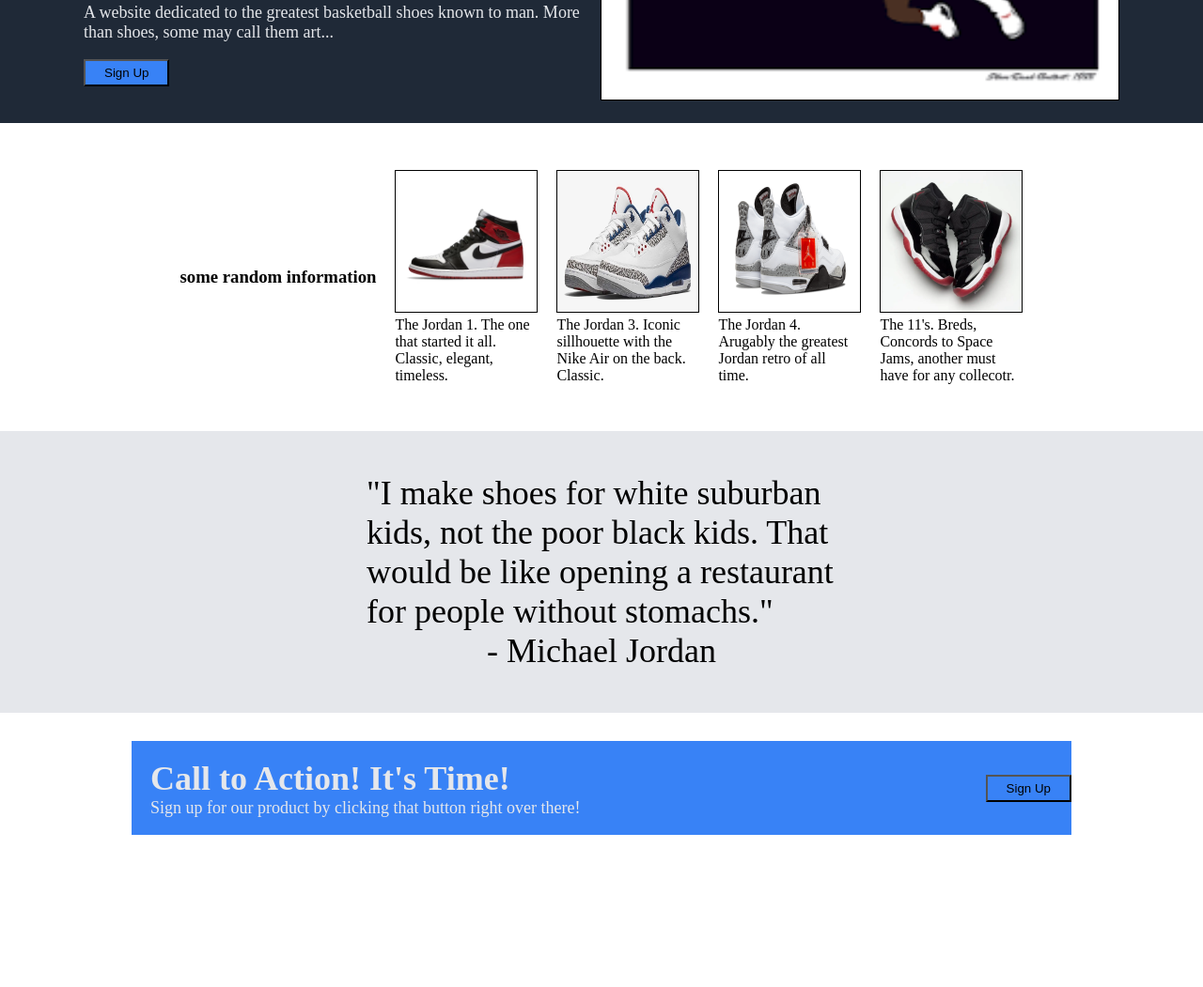
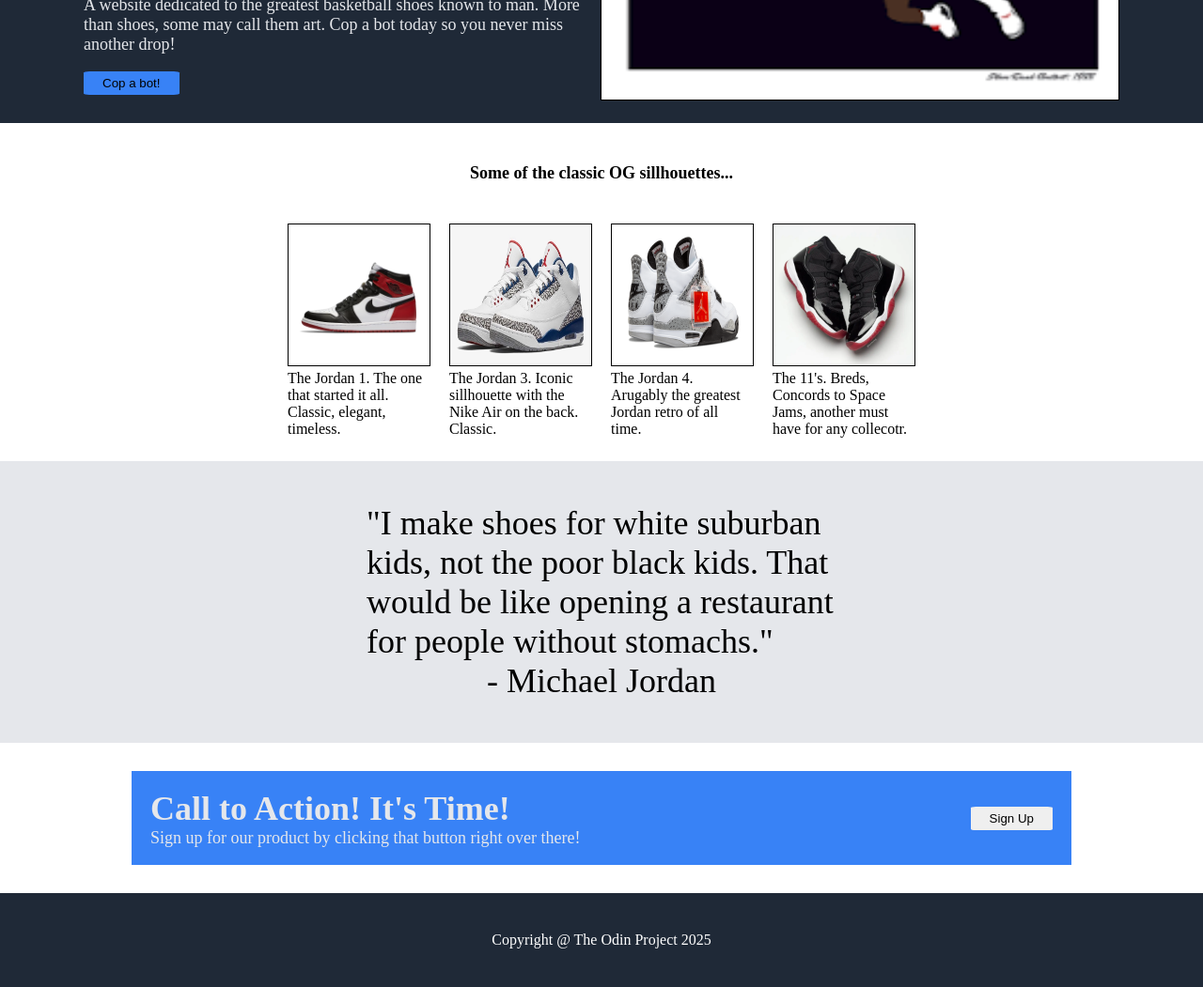
Before and after one commit to ShamirJJ/Landing_Page2025, a plain HTML site: page index.html in a window 1280 px wide. Shown: the part 269-1320 px from the top of the page at 94% size. Before the commit the page ends 1188 px from the top, so only its background shows below. Drawn offline with Linux system fonts and the light colour scheme.

Commit message:
small tweaks to code and layout

```diff
--- a/index.html
+++ b/index.html
@@ -9,19 +9,19 @@
 <body>
 
 <div class="header">
-    <div class="logo">Header Logo</div>
+    <div class="logo">Retro J's</div>
     <div class="right-links">
-        <p>header link one</p>
-        <p>header link two</p>
-        <p>header link three</p>
+        <p>Bots</p>
+        <p>Drops</p>
+        <p>Contact</p>
     </div>
 </div>
 
 <div class="content">
     <div class="head-text">
         <h3>Retro J's: Not just for the streets...</h3>
-        <p>A website dedicated to the greatest basketball shoes known to man. More than shoes, some may call them art...</p>
-    <button>Sign Up</button>
+        <p>A website dedicated to the greatest basketball shoes known to man. More than shoes, some may call them art. Cop a bot today so you never miss another drop!</p>
+    <button>Cop a bot!</button>
     </div>
 
     <div class="image-placeholder">
@@ -29,9 +29,11 @@
     </div>
 </div>
 
+<div class="header-text">
+    <p>Some of the classic OG sillhouettes...</p>
+</div>
+
 <div class="info-container">
-    <h3>some random information</h3>
-
      <div class="info-1">
         <img src="./images/Jordan1low.png" alt="">
         <p>The Jordan 1. The one that started it all. Classic, elegant, timeless.</p>
@@ -75,6 +77,10 @@
     </div>
 </div>
 
+<div class="footer">
+    <p>Copyright @ The Odin Project 2025</p>
+</div>
+
 
 
 
--- a/style.css
+++ b/style.css
@@ -59,9 +59,11 @@ body {
     color: #E5E7EB
 }
 
-button {
+.head-text button {
     background-color: #3882F6;
     Padding: 5px 20px;
+    border: none;
+    border-radius: 6%;
 }
 
 button:hover {
@@ -75,7 +77,7 @@ img {
 }
 
 .info-container {
-    padding: 50px;
+    padding: 25px 50px;
     display: flex;
     justify-content: center;
     align-items: center;
@@ -142,6 +144,36 @@ img {
     padding-left: 20px;
 }
 
-.button button {
+.button {
     padding-right: 20px;
 }
+
+.button button {
+    padding: 5px 20px;
+    border-radius: 6%;
+    border: none;
+}
+
+.button button :hover {
+    color: white;
+    background-color: orange;
+}
+
+.footer {
+    background-color: #1f2937;
+    height: 100px;
+    display: flex;
+    align-items: center;
+    justify-content: center;
+    color: white;
+}
+
+.header-text {
+    display: flex;
+    justify-content: center;
+    align-items: center;
+    font-size: 18px;
+    font-weight: 900;
+    padding-top: 25px;
+
+}
```
